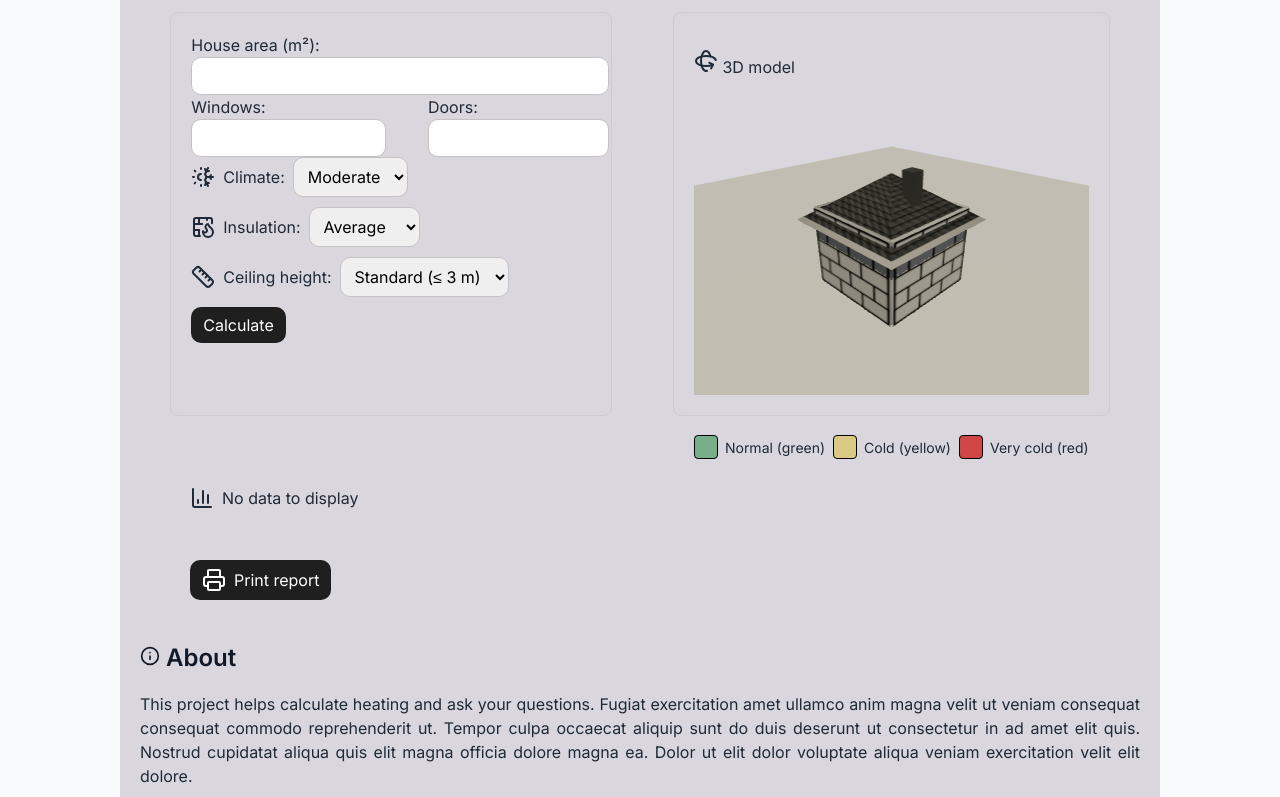
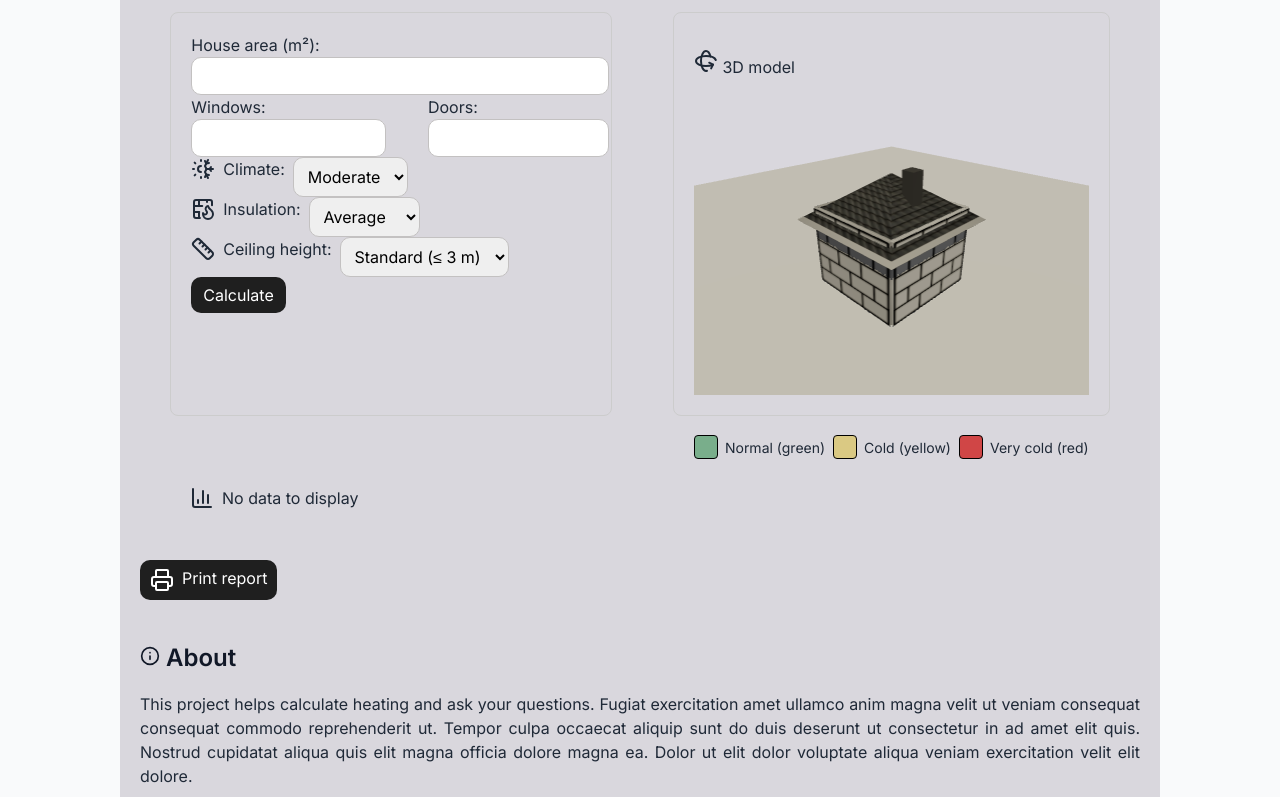
Before and after one commit to Alfaussa/ai-assistant, a Next.js app: page / in a window 1280 px wide. Shown: the part 530-1327 px from the top of the page. Built offline with nearby package versions, Linux system fonts and the light colour scheme.

Commit message:
BoilerCalculator comp styles edited

```diff
--- a/app/globals.css
+++ b/app/globals.css
@@ -86,3 +86,9 @@ input {
   marginTop: 8px;
   marginBottom: 12px
 }
+.icon {
+  marginBottom: 10px;
+  display: flex;
+  gap: 8px;
+  alignItems: center;
+}
--- a/components/BoilerCalculator.jsx
+++ b/components/BoilerCalculator.jsx
@@ -2,15 +2,21 @@
 
 import { useState } from "react";
 import BoilerChart from "./BoilerChart";
-import { SunSnow, BrickWallFire, Ruler, Printer, SquareCheckBig, Rotate3d } from "lucide-react";
+import {
+  SunSnow,
+  BrickWallFire,
+  Ruler,
+  Printer,
+  SquareCheckBig,
+  Rotate3d,
+} from "lucide-react";
 import HeatLoss3D from "./HeatLoss3D";
 import EbayBoilerCards from "./EbayBoilerCards";
 
 export default function BoilerCalculator() {
-
-  const [area, setArea] = useState('');
-  const [doors, setDoors] = useState('');
-  const [windows, setWindows] = useState('');
+  const [area, setArea] = useState("");
+  const [doors, setDoors] = useState("");
+  const [windows, setWindows] = useState("");
   const [climate, setClimate] = useState("1.0");
   const [insulation, setInsulation] = useState("1.0");
   const [ceiling, setCeiling] = useState("standard");
@@ -18,7 +24,12 @@ export default function BoilerCalculator() {
   const [history, setHistory] = useState([]);
 
   const calculatePower = () => {
-    if ((!area && !doors && !windows) || isNaN(area) || isNaN(doors) || isNaN(windows)) {
+    if (
+      (!area && !doors && !windows) ||
+      isNaN(area) ||
+      isNaN(doors) ||
+      isNaN(windows)
+    ) {
       setPower("Enter correct number");
       return;
     }
@@ -70,65 +81,65 @@ export default function BoilerCalculator() {
         >
           <label>
             House area (m²):
-            <input type="number" value={area} onChange={(e) => setArea(e.target.value)} />
+            <input
+              type="number"
+              value={area}
+              onChange={(e) => setArea(e.target.value)}
+            />
           </label>
 
           <div style={{ display: "flex", gap: "60px" }}>
             <label>
               Windows:
-              <input type="number" value={windows} onChange={(e) => setWindows(e.target.value)} />
+              <input
+                type="number"
+                value={windows}
+                onChange={(e) => setWindows(e.target.value)}
+              />
             </label>
             <label>
               Doors:
-              <input type="number" value={doors} onChange={(e) => setDoors(e.target.value)} />
+              <input
+                type="number"
+                value={doors}
+                onChange={(e) => setDoors(e.target.value)}
+              />
             </label>
           </div>
 
-          <div
-            style={{
-              marginBottom: 10,
-              display: "flex",
-              gap: "8px",
-              alignItems: "center",
-            }}
-          >
+          <div className="icon">
             <SunSnow />
             <label>Climate:</label>
-            <select value={climate} onChange={(e) => setClimate(e.target.value)}>
+            <select
+              value={climate}
+              onChange={(e) => setClimate(e.target.value)}
+            >
               <option value="0.9">Warm</option>
               <option value="1.0">Moderate</option>
               <option value="1.2">Cold</option>
             </select>
           </div>
 
-          <div
-            style={{
-              marginBottom: 10,
-              display: "flex",
-              gap: "8px",
-              alignItems: "center",
-            }}
-          >
+          <div className="icon">
             <BrickWallFire />
             <label>Insulation:</label>
-            <select value={insulation} onChange={(e) => setInsulation(e.target.value)}>
+            <select
+              value={insulation}
+              onChange={(e) => setInsulation(e.target.value)}
+            >
               <option value="0.8">Excellent</option>
               <option value="1.0">Average</option>
               <option value="1.2">Poor</option>
             </select>
           </div>
 
-          <div
-            style={{
-              marginBottom: 10,
-              display: "flex",
-              gap: "8px",
-              alignItems: "center",
-            }}
-          >
+          <div className="icon">
             <Ruler />
             <label>Ceiling height:</label>
-            <select value={ceiling} onChange={(e) => setCeiling(e.target.value)}>
+            <select
+              value={ceiling}
+              onChange={(e) => setCeiling(e.target.value)}
+            >
               <option value="standard">Standard (≤ 3 m)</option>
               <option value="high">High (&gt; 3 m)</option>
             </select>
@@ -139,16 +150,9 @@ export default function BoilerCalculator() {
           </button>
 
           {power && (
-            <p
-              style={{
-                marginTop: 15,
-                display: "flex",
-                alignItems: "center",
-                gap: "8px",
-              }}
-            >
+            <p className="icon">
               <SquareCheckBig /> Recommended boiler power:{" "}
-              <strong>{power} кВт</strong>
+              <strong>{power} kW</strong>
             </p>
           )}
         </div>
@@ -180,16 +184,7 @@ export default function BoilerCalculator() {
 
       <BoilerChart history={history} setHistory={setHistory} />
 
-      <button
-        onClick={printReport}
-        style={{
-          margin: "20px 50px",
-          padding: "8px 12px",
-          display: "flex",
-          gap: "8px",
-          alignItems: "center",
-        }}
-      >
+      <button onClick={printReport} className="icon">
         <Printer /> Print report
       </button>
 
```
